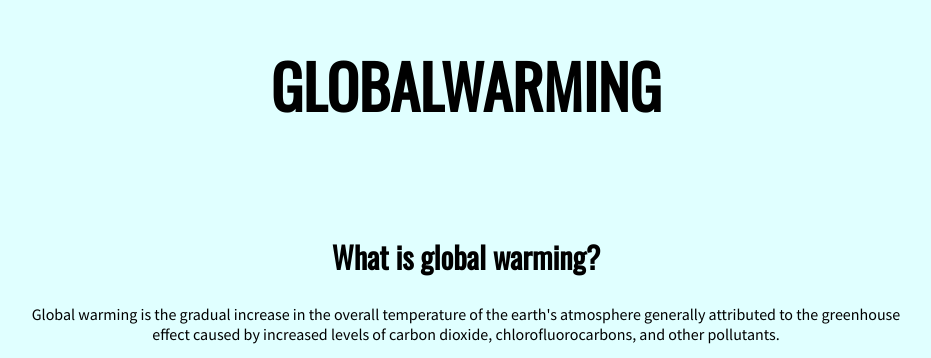
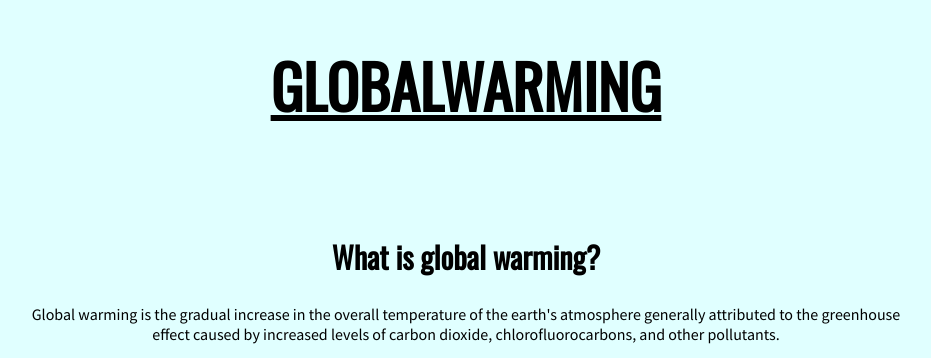
Before and after one commit to jizhen14/Globalwarming, a plain HTML site: page index.html in a window 1280 px wide. Shown: the top 358 px of the page, without its empty margins (174-1105 px from the left). Drawn offline with nearby package versions, Linux system fonts and the light colour scheme.

Commit message:
Update style.css

```diff
--- a/style.css
+++ b/style.css
@@ -3,6 +3,7 @@
         text-align: center;
         font-size: 60px;
         color: black;
+        TEXT-DECORATION: UNDERLINE;
       }
 
         h2 {
```
